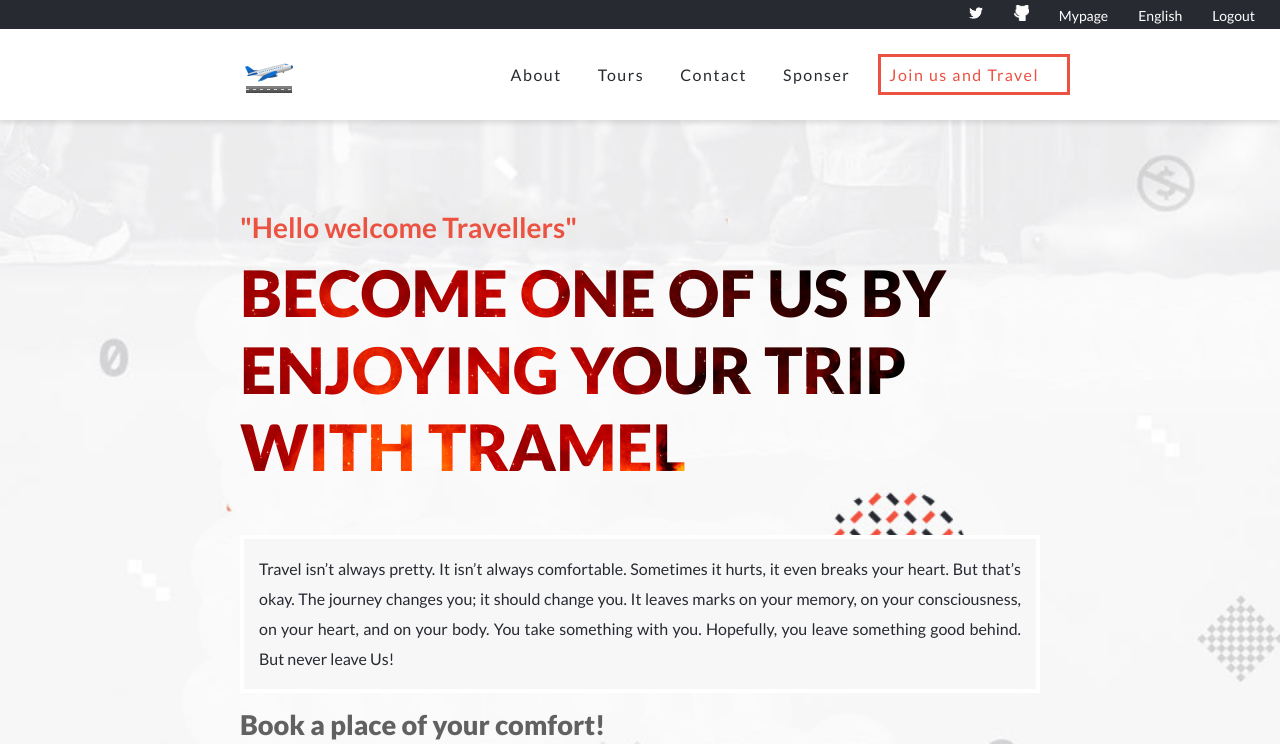
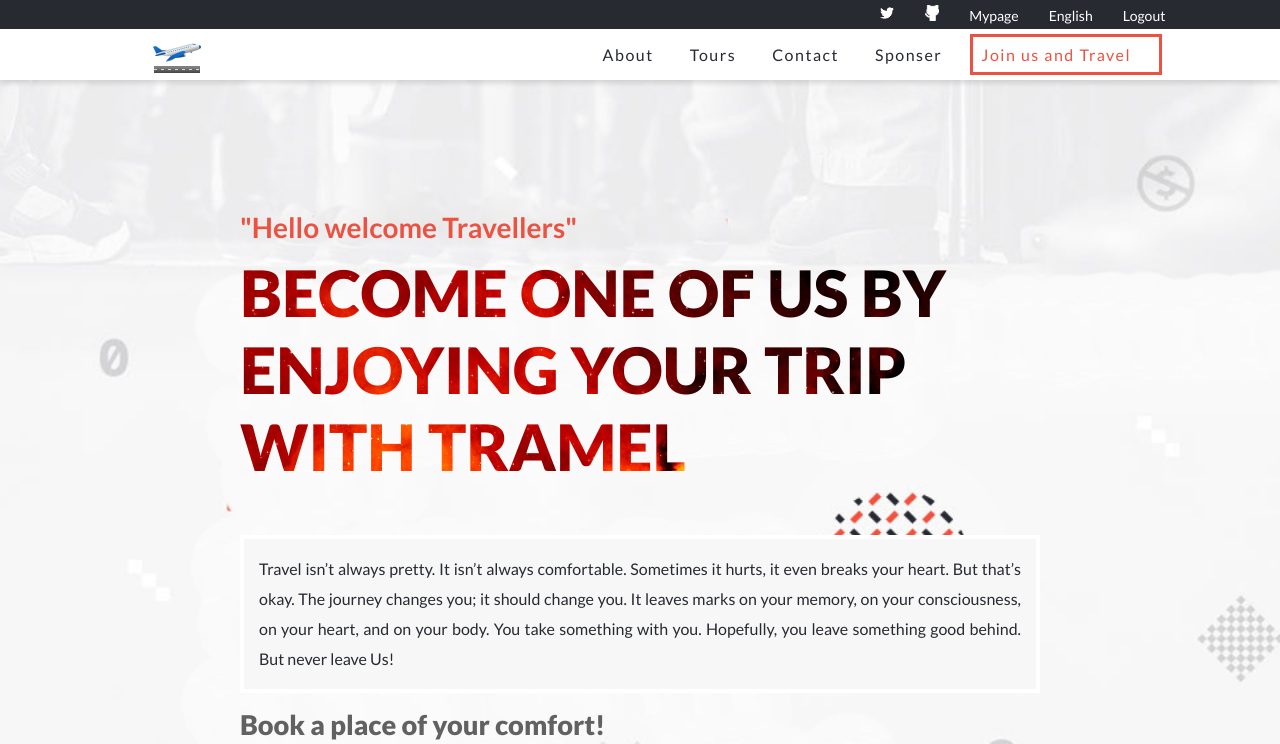
Before and after one commit to Ramaunspoken/capstone-p1, a website: page index.html in a window 1280 px wide. Shown: the top 744 px of the page. Drawn offline with Linux system fonts and the light colour scheme.

Commit message:
Update style.css

```diff
--- a/style.css
+++ b/style.css
@@ -57,7 +57,7 @@ a {
 
 .navbar {
   width: 100%;
-  max-width: 880px;
+  max-width: 80%;
   display: flex;
   justify-content: flex-start;
   align-items: center;
@@ -549,6 +549,7 @@ a {
     color: #fff;
     justify-content: flex-end;
     align-items: center;
+    padding: 0 7%;
     width: 100%;
   }
 
@@ -579,7 +580,6 @@ a {
   }
 
   .navbar {
-    padding: 20px;
     justify-content: space-between;
   }
 
```
